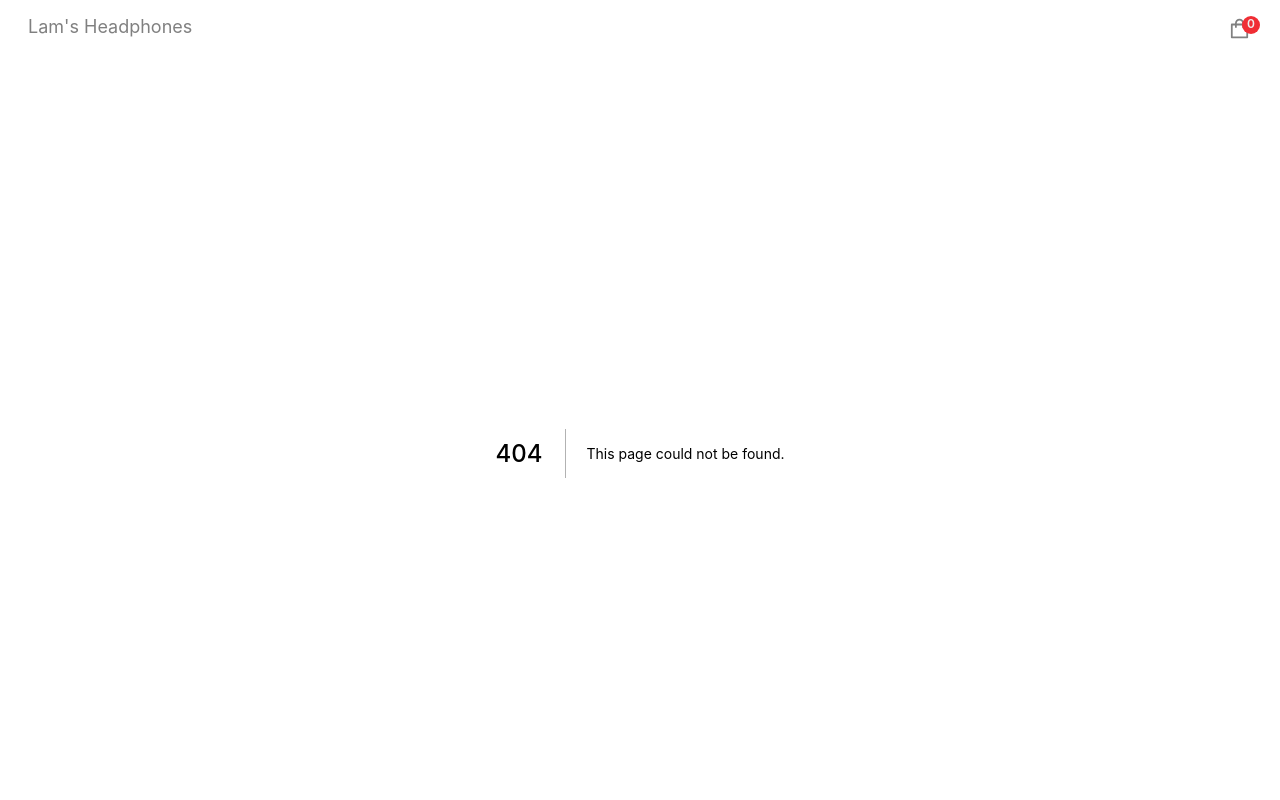
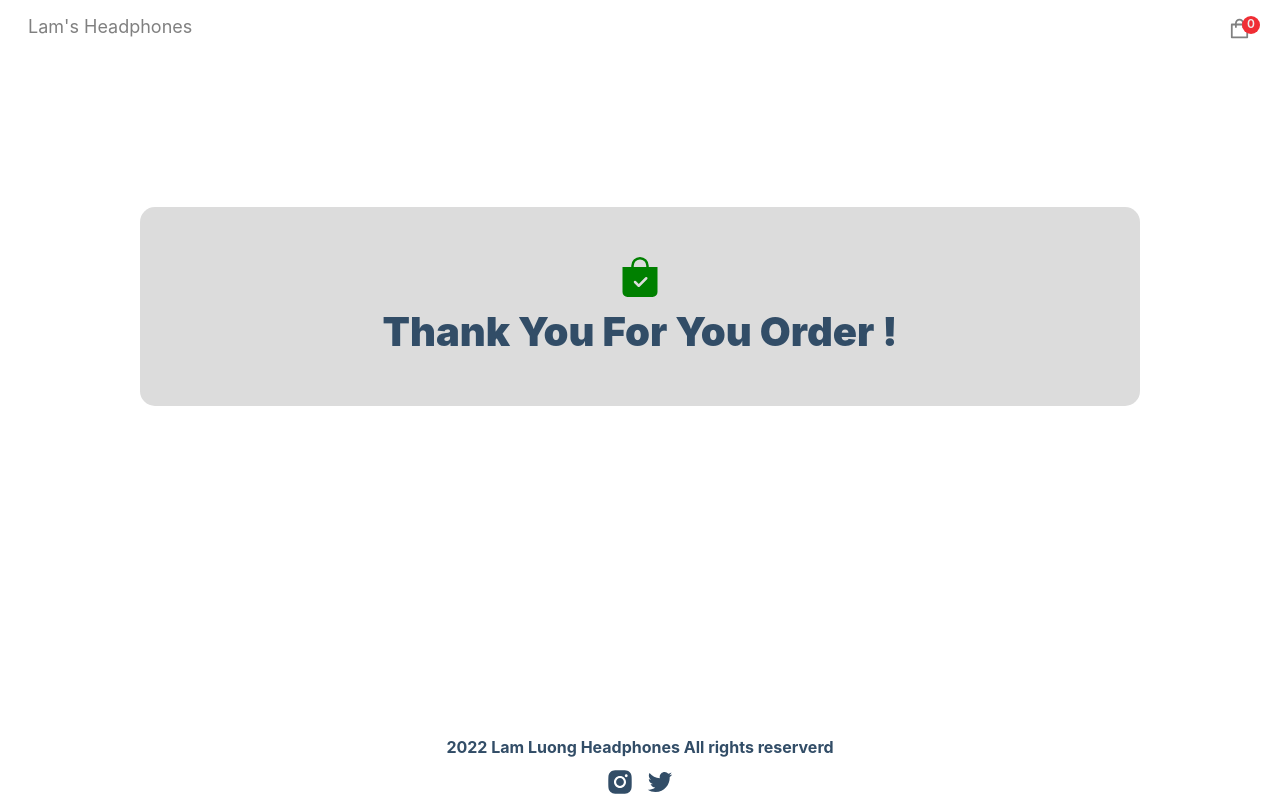
Before and after one commit to luongvilam123/head-phone-store, a Next.js app: page /success in a window 1280 px wide. Before the commit this address had no page. Shown: the top 800 px of the page. Built offline with nearby package versions, Linux system fonts and the light colour scheme.

Commit message:
Success Page

```diff
--- /dev/null
+++ b/pages/success.js
@@ -0,0 +1,23 @@
+import React, {useEffect,useState} from 'react';
+import Link from 'next/link';
+import {BsBagCheckFill} from 'react-icons/bs';
+
+import { useStateContext } from '../context/StateContext';
+
+const Success = () => {
+
+    const {setCartItems,setTotalPrice,setTotalQuantities}=useStateContext();
+
+  return (
+    <div className='success-wrapper'>
+        <div className='success'>
+            <p className='icon'>
+                <BsBagCheckFill />
+            </p>
+            <h2>Thank you for you order !</h2>
+        </div>
+    </div>
+  )
+}
+
+export default Success
```
